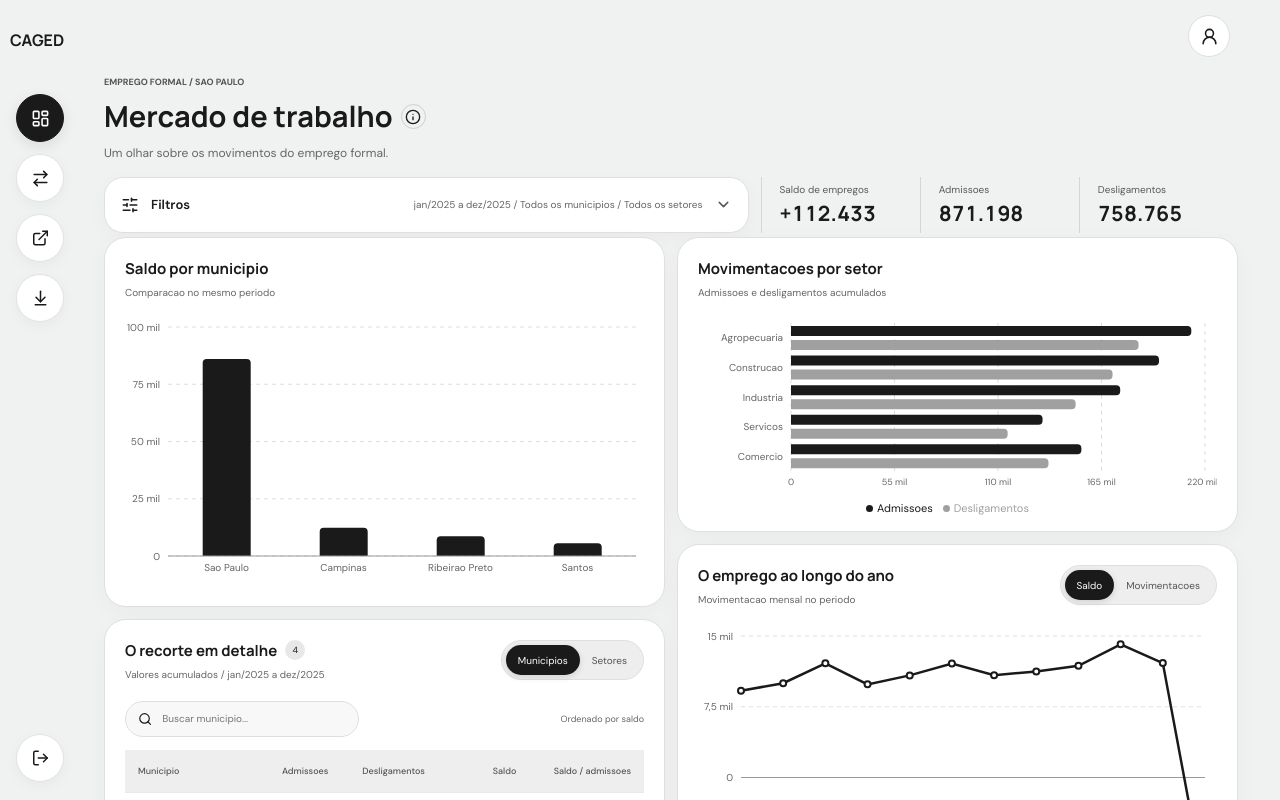
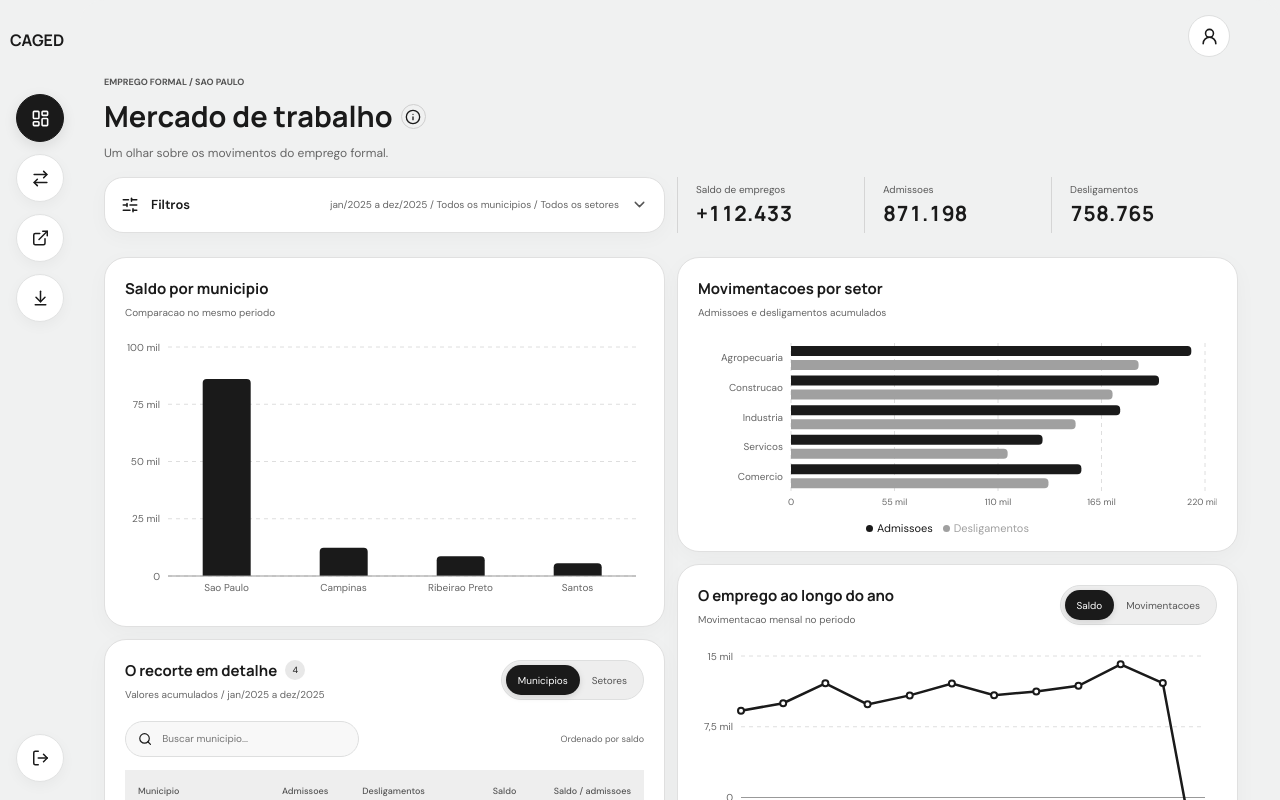
Before and after one commit to Felipeguirau3/caged-monorepo, a React (Vite) app in the folder apps/frontend/: page / in a window 1280 px wide. Shown: the top 800 px of the page. Built offline with nearby package versions, Linux system fonts and the light colour scheme.

Commit message:
style(frontend): align filter width with chart column

```diff
--- a/apps/frontend/src/App.module.css
+++ b/apps/frontend/src/App.module.css
@@ -42,7 +42,7 @@
 .heading h1 { font-family: 'Manrope', sans-serif; font-size: 29px; line-height: 1.3; font-weight: 700; margin: 0; color: var(--ink); }
 .subtitle { font-size: 12px; margin: 9px 0 0; color: var(--muted); }
 .metricStrip { display: grid; grid-template-columns: repeat(3, minmax(0, 1fr)); }
-.filterAnalyticsRow { display: grid; grid-template-columns: minmax(0, 1.35fr) minmax(0, 1fr); align-items: stretch; gap: 12px; margin-bottom: 4px; }
+.filterAnalyticsRow { display: grid; grid-template-columns: repeat(2, minmax(0, 1fr)); align-items: stretch; gap: 12px; margin-bottom: 24px; }
 .filterTrigger { display: flex; align-items: center; gap: 12px; width: 100%; min-width: 0; height: 56px; padding: 0 16px; border: 1px solid #e0e0e0; border-radius: 19px; background: #fff; color: var(--ink); text-align: left; box-shadow: 0 5px 20px #11111108; }
 .filterTrigger:hover { border-color: #bcbcbc; }
 .filterTrigger > span { flex: 0 0 auto; font-size: 13px; font-weight: 600; }
```
